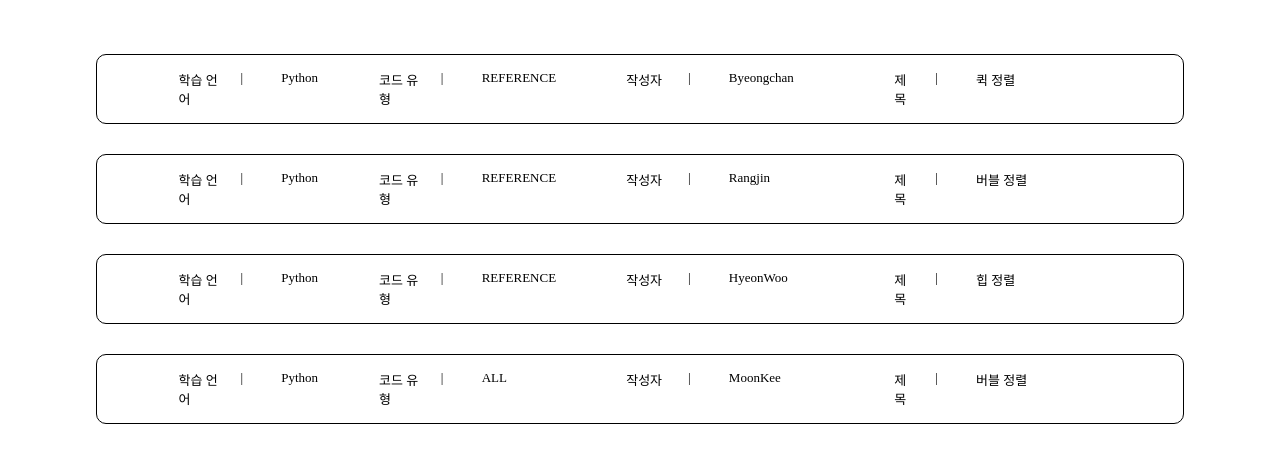
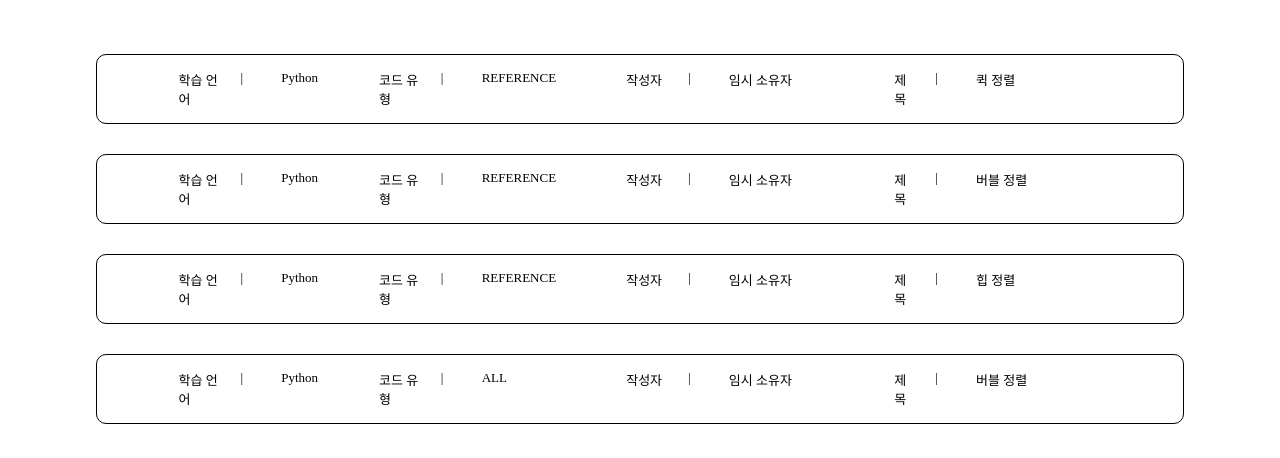
Before and after one commit to AL-PM/ALPM-web, a React (Create React App) app: page /code in a window 1280 px wide. Shown: the part 214-672 px from the top of the page. Built offline with nearby package versions, Linux system fonts and the light colour scheme; a web font is replaced by a local one.

Commit message:
[MOD] MY_PAGE 내 코드 그룹 조회 TEST

```diff
--- a/src/Etc/CodeSearchResult/CodeSearchResult.jsx
+++ b/src/Etc/CodeSearchResult/CodeSearchResult.jsx
@@ -26,7 +26,7 @@ return(
                 <span></span>
                 <span>작성자</span>
                 <span>|</span>
-                <span>{Data.owner}</span>
+                <span>임시 소유자</span>
                 <span></span>
                 <span>제목</span>
                 <span>|</span>
--- a/src/MyPage/MyCodeGroup/MyCodeGroup.jsx
+++ b/src/MyPage/MyCodeGroup/MyCodeGroup.jsx
@@ -51,77 +51,11 @@ function MyCodeGroup(){
 
     console.log(searchResult, myCodeGroupInfo);
 
-    const searchData = [
-        {
-            "id": 1,
-            "name": "다양한 정렬 알고리즘",
-            "referencedCount": 2,
-            "verified": true,
-            "visible": true,
-            "language": "Python",
-            "owner" : "Byeongchan"
-        },
-        {
-            "id": 2,
-            "name": "스택 관련 자료 구조",
-            "referencedCount": 2,
-            "verified": true,
-            "visible": true,
-            "language": "Python",
-            "owner" : "Rangjin"
-        },
-        {
-            "id": 3,
-            "name": "Knapsack",
-            "referencedCount": 4,
-            "verified": true,
-            "visible": true,
-            "language": "Python",
-            "owner" : "HyeonWoo"
-        },
-        {
-            "id": 4,
-            "name": "n-queen problem",
-            "referencedCount": 4,
-            "verified": null,
-            "visible": true,
-            "language": "Python",
-            "owner" : "MoonKee"
-        },
-        {
-            "id": 5,
-            "name": "Linked-List",
-            "referencedCount": 4,
-            "verified": null,
-            "visible": true,
-            "language": "Python",
-            "owner" : "MoonKee"
-        },
-        {
-            "id": 6,
-            "name": "Binary Search",
-            "referencedCount": 4,
-            "verified": false,
-            "visible": true,
-            "language": "Python",
-            "owner" : "MoonKee"
-        },
-        {
-            "id": 7,
-            "name": "Tree Search",
-            "referencedCount": 4,
-            "verified": false,
-            "visible": true,
-            "language": "Python",
-            "owner" : "MoonKee"
-        },
-    ]
-
     return(
         <div id="MyCodeGroup">
             <MainMenuBar page={"MyPage"} />
             <MyPageMenuBar MyPage={"3"}/>
-            <CodeGroupSearchResult searchData={searchData} bodyHeight={"60vh"}/>
+            <CodeGroupSearchResult searchData={myCodeGroupInfo} bodyHeight={"60vh"} />
             <MyCodeGroupNew />
         </div>
     )
```
